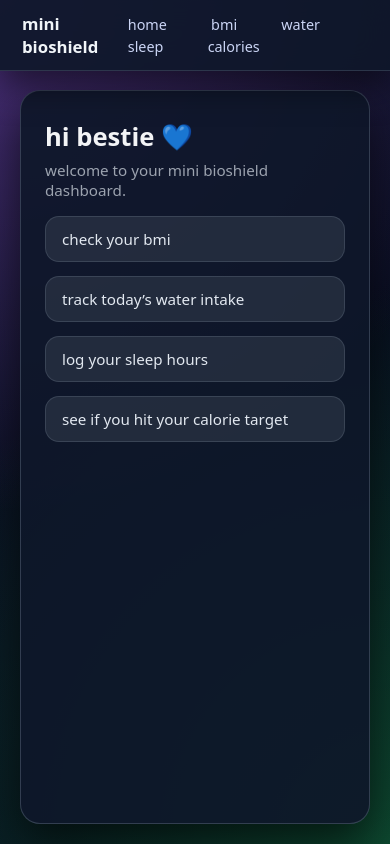
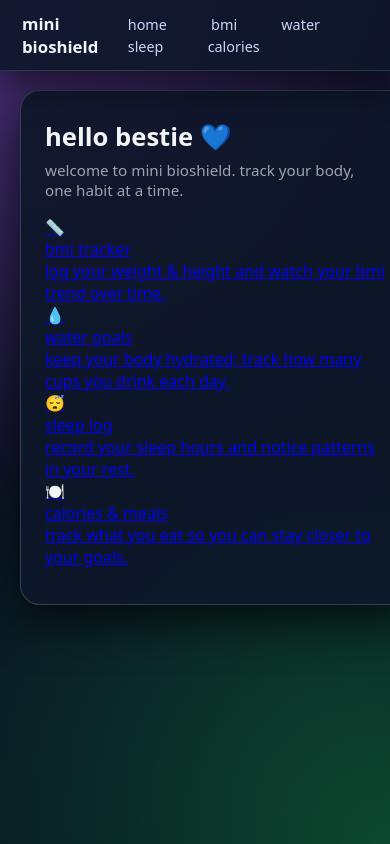
Before and after one commit to simon123J/mini-bioshield, a Flask app: page / in a window 390 px wide. Run offline with Flask 3, Linux system fonts and the light colour scheme; a user stored in the database is signed in; data comes from the database, SQL or seed files in the repository.

Commit message:
make layout responsive on mobile

```diff
--- a/templates/base.html
+++ b/templates/base.html
@@ -1,13 +1,15 @@
 <!doctype html>
-<html>
+<html lang="en">
   <head>
-    <meta charset="utf-8" />
-    <title>{% block title %}{% endblock %}</title>
-    <link rel="stylesheet" href="{{ url_for('static', filename='style.css') }}" />
+    <meta charset="utf-8">
+    <!-- add this line 👇 -->
+    <meta name="viewport" content="width=device-width, initial-scale=1">
+
+    <title>{% block title %}mini bioshield{% endblock %}</title>
+    <link rel="stylesheet" href="{{ url_for('static', filename='style.css') }}">
   </head>
-
   <body>
-    <nav class="topnav">
+    <div class="topnav">
       <div class="logo">mini bioshield</div>
       <div class="menu">
         <a href="{{ url_for('home') }}">home</a>
@@ -16,11 +18,22 @@
         <a href="{{ url_for('sleep') }}">sleep</a>
         <a href="{{ url_for('calories') }}">calories</a>
       </div>
-    </nav>
-
-    <div class="container">
-      {% block content %}{% endblock %}
     </div>
 
+    <main class="page-shell">
+      <div class="container">
+        {% with messages = get_flashed_messages() %}
+          {% if messages %}
+            <ul class="flashes">
+              {% for message in messages %}
+                <li>{{ message }}</li>
+              {% endfor %}
+            </ul>
+          {% endif %}
+        {% endwith %}
+
+        {% block content %}{% endblock %}
+      </div>
+    </main>
   </body>
 </html>
--- a/templates/home.html
+++ b/templates/home.html
@@ -1,15 +1,46 @@
 {% extends "base.html" %}
 
-{% block title %}mini bioshield{% endblock %}
+{% block title %}home{% endblock %}
 
 {% block content %}
-  <h1>hi bestie 💙</h1>
-  <p class="subtitle">welcome to your mini bioshield dashboard.</p>
+  <div class="hero">
+    <h1>hello bestie 💙</h1>
+    <p class="subtitle">
+      welcome to mini bioshield. track your body, one habit at a time.
+    </p>
+  </div>
 
-  <ul class="dashboard-list">
-    <li><a href="{{ url_for('bmi') }}">check your bmi</a></li>
-    <li><a href="{{ url_for('water') }}">track today’s water intake</a></li>
-    <li><a href="{{ url_for('sleep') }}">log your sleep hours</a></li>
-    <li><a href="{{ url_for('calories') }}">see if you hit your calorie target</a></li>
-  </ul>
+  <div class="home-grid">
+    <a class="home-card card-bmi" href="{{ url_for('bmi') }}">
+      <div class="card-icon">📏</div>
+      <div class="card-title">bmi tracker</div>
+      <div class="card-text">
+        log your weight & height and watch your bmi trend over time.
+      </div>
+    </a>
+
+    <a class="home-card card-water" href="{{ url_for('water') }}">
+      <div class="card-icon">💧</div>
+      <div class="card-title">water goals</div>
+      <div class="card-text">
+        keep your body hydrated; track how many cups you drink each day.
+      </div>
+    </a>
+
+    <a class="home-card card-sleep" href="{{ url_for('sleep') }}">
+      <div class="card-icon">😴</div>
+      <div class="card-title">sleep log</div>
+      <div class="card-text">
+        record your sleep hours and notice patterns in your rest.
+      </div>
+    </a>
+
+    <a class="home-card card-calories" href="{{ url_for('calories') }}">
+      <div class="card-icon">🍽️</div>
+      <div class="card-title">calories & meals</div>
+      <div class="card-text">
+        track what you eat so you can stay closer to your goals.
+      </div>
+    </a>
+  </div>
 {% endblock %}
```
Also changed, not shown: templates/static/style.css (+159 -0 lines).
